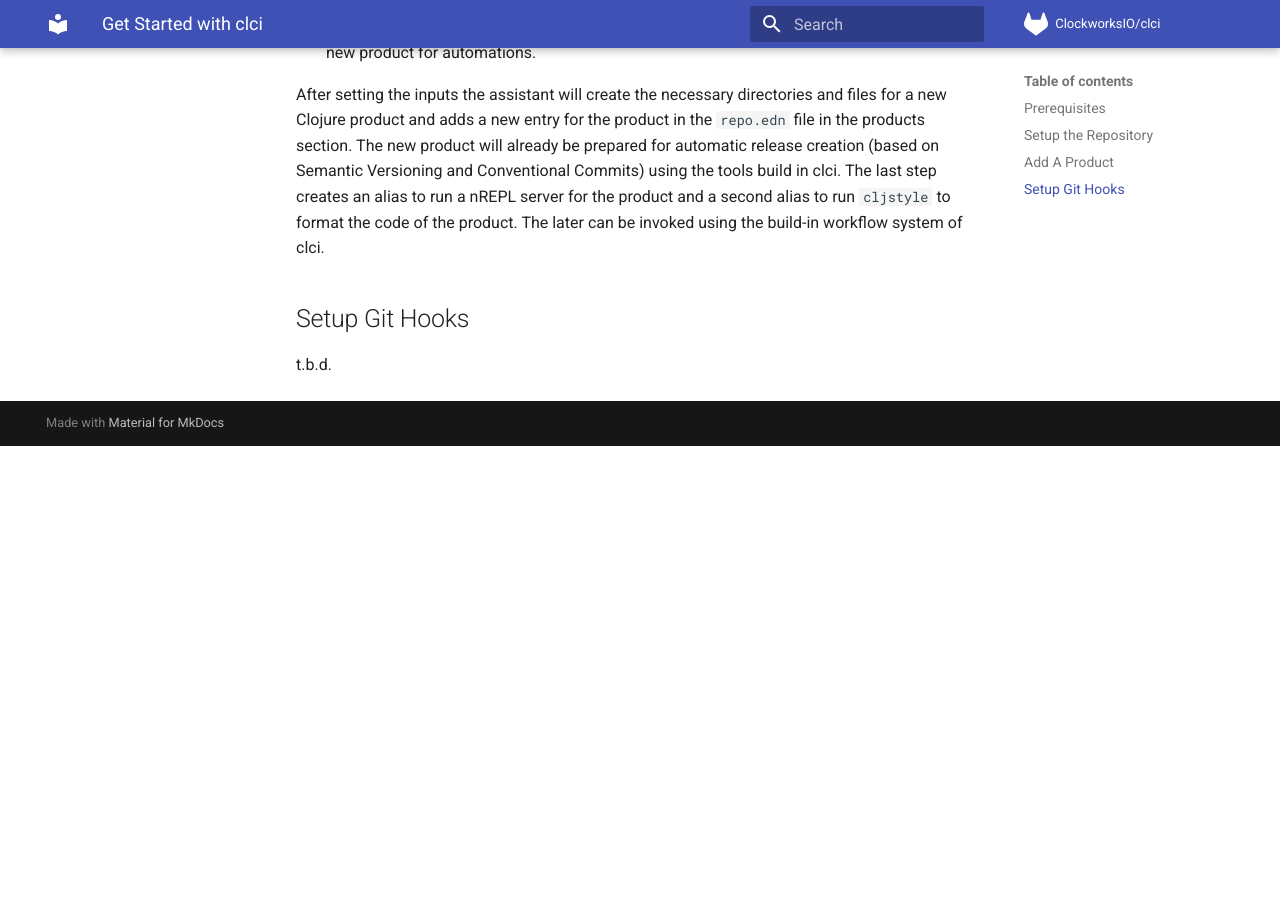
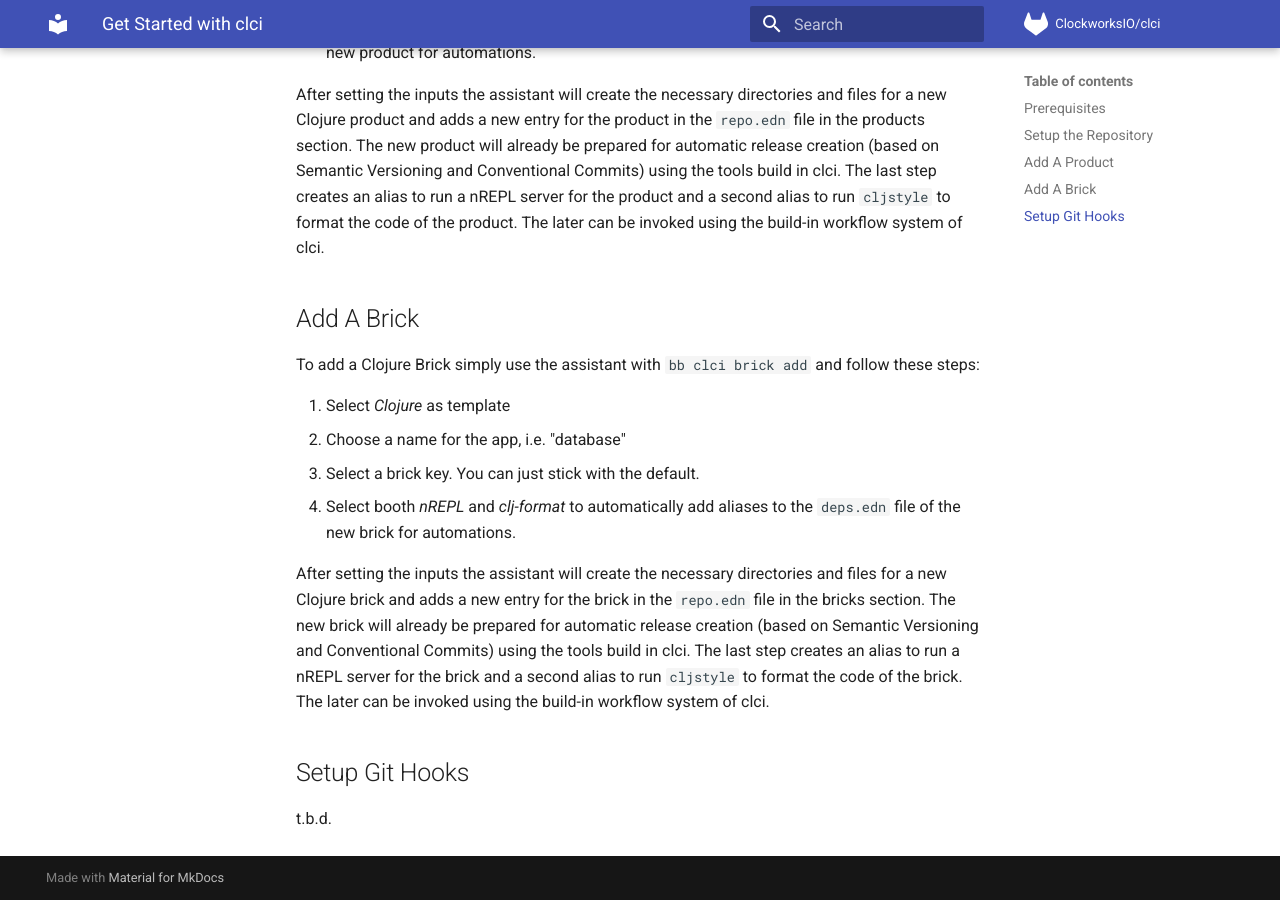
Before and after one commit to ClockworksIO/clci, an MkDocs documentation site: the page built from docs/userguide/get_started.md, in a window 1280 px wide and 900 px high, scrolled down 1519 px. Built offline with MkDocs 1.6.1 and Material for MkDocs 9.7.7, drawn with Linux system fonts in a browser that asks for light colours; comment, search, counter and statistics services are not loaded; before the commit the page ends 1965 px from its top, so only the background shows below that.

Commit message:
feat: implements #132
This commit implements an Assistant to add a new Brick using a Clojure
template to the repo.

```diff
--- a/docs/userguide/get_started.md
+++ b/docs/userguide/get_started.md
@@ -53,6 +53,18 @@ To add a new product run the product assistant with `bb clci product add` and fo
 After setting the inputs the assistant will create the necessary directories and files for a new Clojure product and adds a new entry for the product in the `repo.edn` file in the products section.
 The new product will already be prepared for automatic release creation (based on Semantic Versioning and Conventional Commits) using the tools build in clci. The last step creates an alias to run a nREPL server for the product and a second alias to run `cljstyle` to format the code of the product. The later can be invoked using the build-in workflow system of clci.
 
+## Add A Brick
+
+To add a Clojure Brick simply use the assistant with `bb clci brick add` and follow these steps:
+
+1. Select _Clojure_ as template
+2. Choose a name for the app, i.e. "database"
+3. Select a brick key. You can just stick with the default.
+4. Select booth _nREPL_ and _clj-format_ to automatically add aliases to the `deps.edn` file of the new brick for automations.
+
+After setting the inputs the assistant will create the necessary directories and files for a new Clojure brick and adds a new entry for the brick in the `repo.edn` file in the bricks section.
+The new brick will already be prepared for automatic release creation (based on Semantic Versioning and Conventional Commits) using the tools build in clci. The last step creates an alias to run a nREPL server for the brick and a second alias to run `cljstyle` to format the code of the brick. The later can be invoked using the build-in workflow system of clci.
+
 ## Setup Git Hooks
 
 t.b.d.
```
Also changed, not shown: 7 other files.
